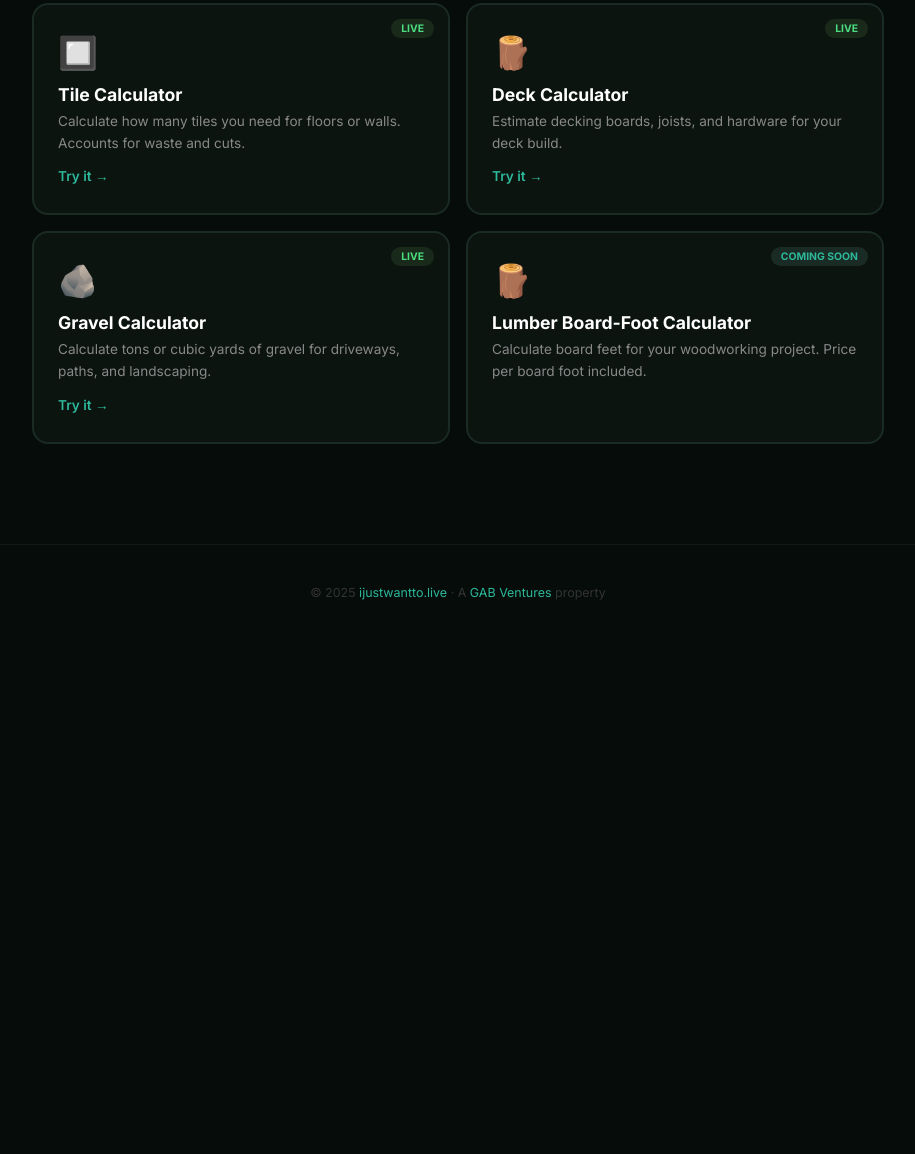
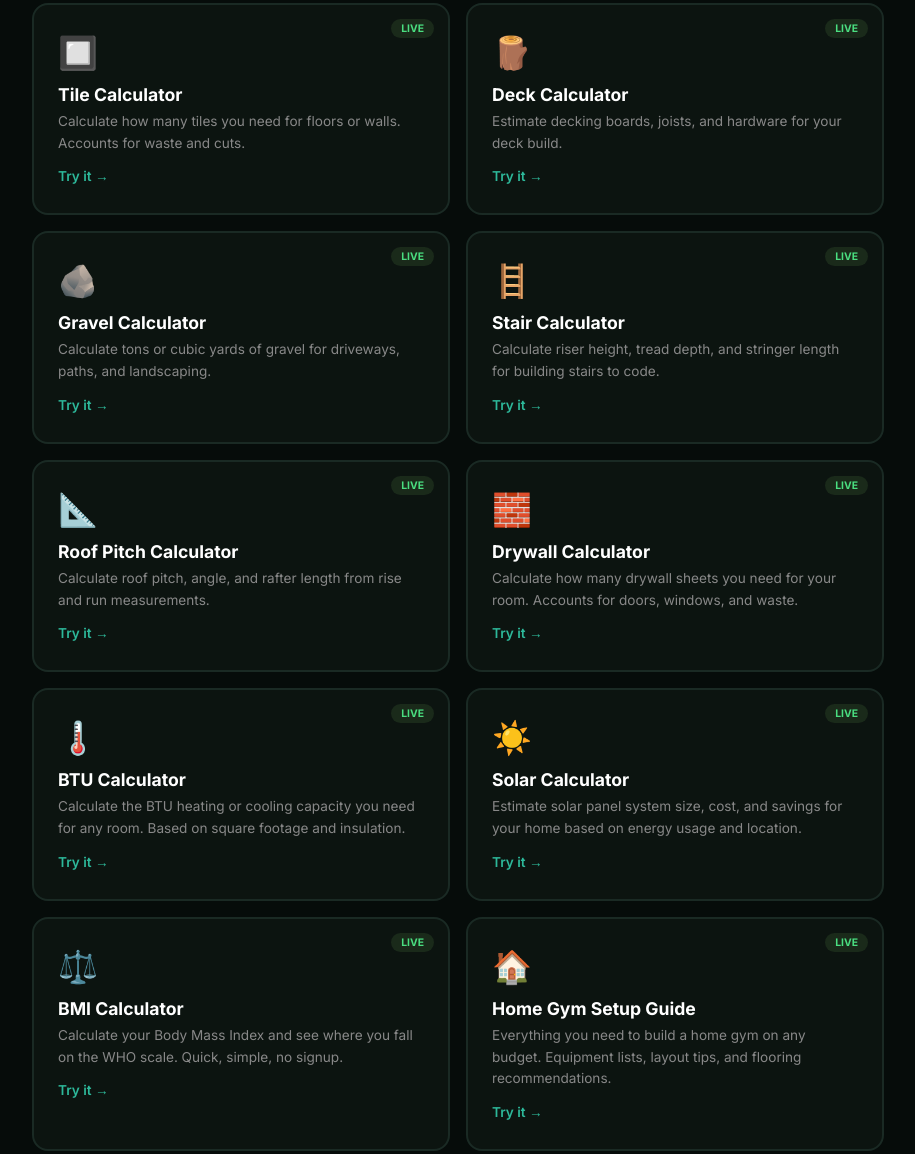
Before and after one commit to GabrielDancause/ijustwantto-live, an Astro site: page / in a window 1280 px wide. Shown: the part 1953-3107 px from the top of the page, without its empty margins (182-1097 px from the left). Before the commit the page ends 2593 px from the top, so only its background shows below. Built offline with nearby package versions, Linux system fonts and the light colour scheme; Astro itself is replaced by a stand-in of ours.

Commit message:
Add 8 newly built tools to homepage (stair, roof-pitch, drywall, btu, solar, bmi, home-gym guide, meal-prep guide)

```diff
--- a/src/pages/index.astro
+++ b/src/pages/index.astro
@@ -19,6 +19,14 @@ const tools = [
   { emoji: "🔲", name: "Tile Calculator", slug: "/tile-calculator", desc: "Calculate how many tiles you need for floors or walls. Accounts for waste and cuts." },
   { emoji: "🪵", name: "Deck Calculator", slug: "/deck-calculator", desc: "Estimate decking boards, joists, and hardware for your deck build." },
   { emoji: "🪨", name: "Gravel Calculator", slug: "/gravel-calculator", desc: "Calculate tons or cubic yards of gravel for driveways, paths, and landscaping." },
+  { emoji: "🪜", name: "Stair Calculator", slug: "/stair-calculator", desc: "Calculate riser height, tread depth, and stringer length for building stairs to code." },
+  { emoji: "📐", name: "Roof Pitch Calculator", slug: "/roof-pitch", desc: "Calculate roof pitch, angle, and rafter length from rise and run measurements." },
+  { emoji: "🧱", name: "Drywall Calculator", slug: "/drywall-calculator", desc: "Calculate how many drywall sheets you need for your room. Accounts for doors, windows, and waste." },
+  { emoji: "🌡️", name: "BTU Calculator", slug: "/btu-calculator", desc: "Calculate the BTU heating or cooling capacity you need for any room. Based on square footage and insulation." },
+  { emoji: "☀️", name: "Solar Calculator", slug: "/solar-calculator", desc: "Estimate solar panel system size, cost, and savings for your home based on energy usage and location." },
+  { emoji: "⚖️", name: "BMI Calculator", slug: "/bmi-calculator", desc: "Calculate your Body Mass Index and see where you fall on the WHO scale. Quick, simple, no signup." },
+  { emoji: "🏠", name: "Home Gym Setup Guide", slug: "/guide-home-gym", desc: "Everything you need to build a home gym on any budget. Equipment lists, layout tips, and flooring recommendations." },
+  { emoji: "🥗", name: "Meal Prep Guide", slug: "/guide-meal-prep", desc: "Step-by-step meal prep guide for beginners. Weekly plans, grocery lists, and batch cooking tips." },
   { emoji: "🪵", name: "Lumber Board-Foot Calculator", desc: "Calculate board feet for your woodworking project. Price per board foot included.", soon: true },
 ];
 ---
```
